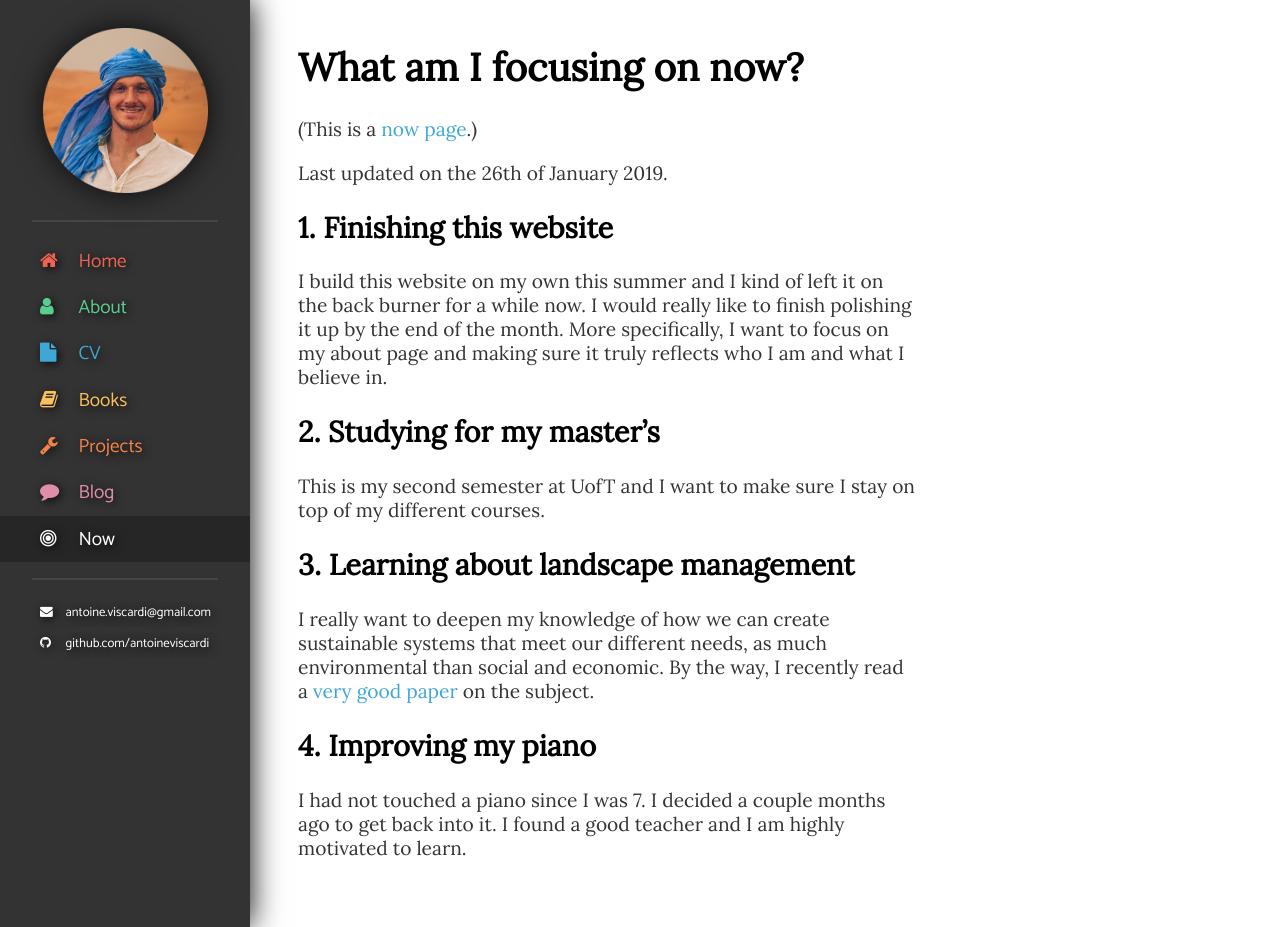
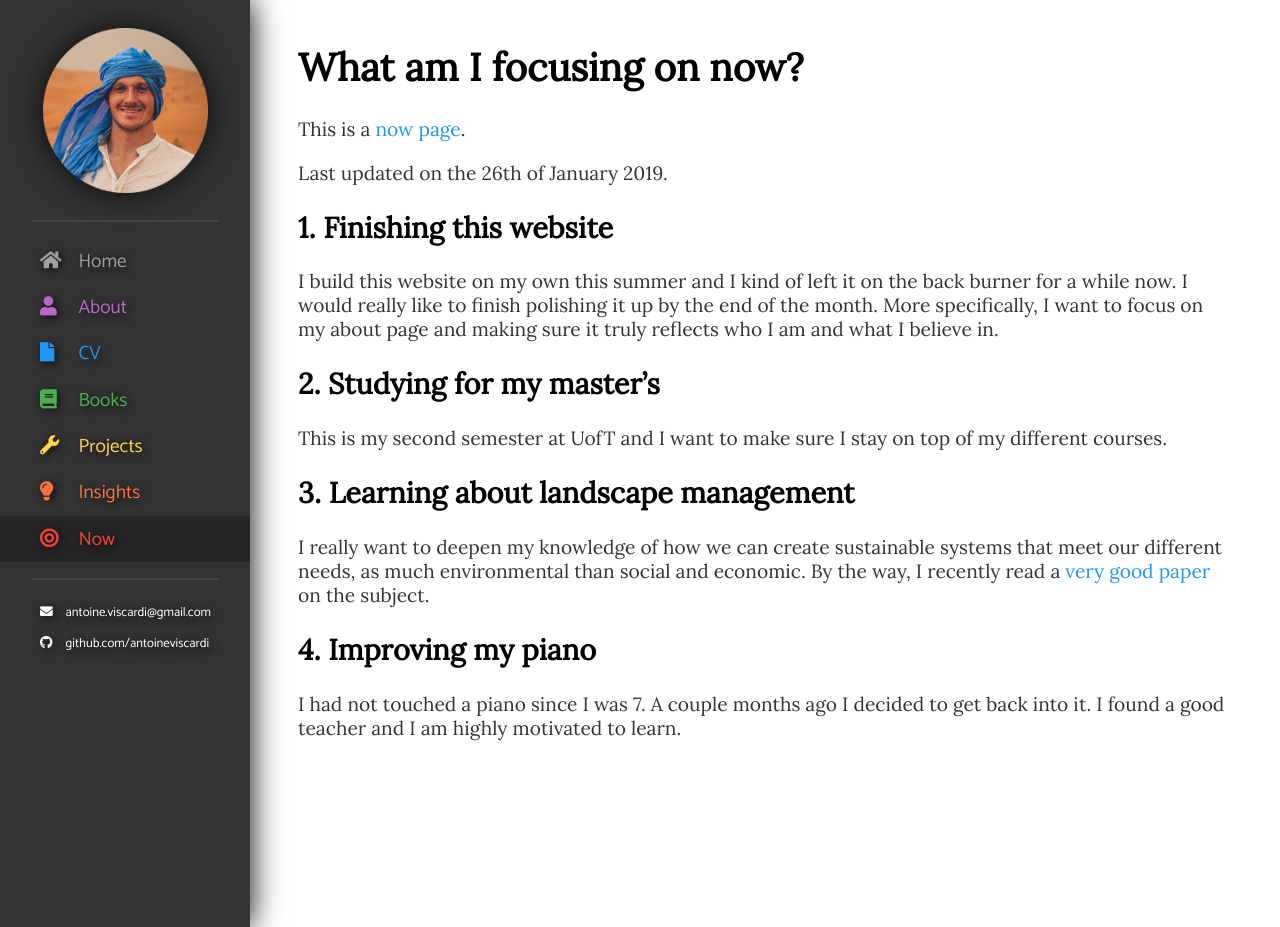
Before and after one commit to Madibam/antoineviscardi.github.io, a Jekyll site: the page built from now/index.md, in a window 1280 px wide and 927 px high. Built offline with Jekyll 4.4.1, drawn with Linux system fonts in a browser that asks for light colours; nearby versions of some CDN libraries.

```diff
--- a/_data/nav-bar.yml
+++ b/_data/nav-bar.yml
@@ -21,9 +21,9 @@
     url:    /projects/
     icon:   wrench
 
-  - title:  Blog
-    url:    /blogs/
-    icon:   comment
+  - title:  Insights
+    url:    /insights/
+    icon:   lightbulb
 
   - title:  Now
     url:    /now/
--- a/_layouts/default.html
+++ b/_layouts/default.html
@@ -5,7 +5,7 @@
 		<title>{{ page.title }}</title>
 		<link rel="stylesheet" type="text/css" href="/css/main.css">
         <link href="https://fonts.googleapis.com/css?family=Catamaran|Lora" rel="stylesheet">
-        <link rel="stylesheet" href="https://cdnjs.cloudflare.com/ajax/libs/font-awesome/4.7.0/css/font-awesome.min.css">
+        <link rel="stylesheet" href="https://use.fontawesome.com/releases/v5.6.3/css/all.css" integrity="sha384-UHRtZLI+pbxtHCWp1t77Bi1L4ZtiqrqD80Kn4Z8NTSRyMA2Fd33n5dQ8lWUE00s/" crossorigin="anonymous">
 	</head>
 
 	<body class="main-container">
@@ -21,7 +21,7 @@
                 <ul>
                     {% for link in site.data.nav-bar.nav-links %}
                         <li class="{{ link.title | downcase }} {% if page.url contains link.url and link.url != '/' or page.url == '/' %}active{% endif %}">
-                            <a href="{{ link.url }}"><i class="fa fa-{{ link.icon }}"></i>{{ link.title }}</a>
+                            <a href="{{ link.url }}"><i class="fas fa-{{ link.icon }}"></i>{{ link.title }}</a>
                         </li>
                     {% endfor %}
                 </ul>
@@ -30,8 +30,8 @@
 
     		<footer class="footer">
       		    <ul>
-                    <li><a href="mailto:antoine.viscardi@gmail.com"><i class="fa fa-envelope"></i>antoine.viscardi@gmail.com</a></li>
-                    <li><a href="https://github.com/antoineviscardi"><i class="fa fa-github"></i>github.com/antoineviscardi</a></li>
+                    <li><a href="mailto:antoine.viscardi@gmail.com"><i class="fas fa-envelope"></i>antoine.viscardi@gmail.com</a></li>
+                    <li><a href="https://github.com/antoineviscardi"><i class="fab fa-github"></i>github.com/antoineviscardi</a></li>
                 </ul>
     		</footer>
         </div>
--- a/_sass/nav.sass
+++ b/_sass/nav.sass
@@ -17,8 +17,8 @@
 .nav li.projects a
     color: $color-nav-projects
 
-.nav li.blog a
-    color: $color-nav-blog
+.nav li.insights a
+    color: $color-nav-insights
 
 .nav li.now a
     color: $color-nav-now
--- a/css/main.sass
+++ b/css/main.sass
@@ -5,15 +5,15 @@
 $font-size:             '14'
 
 $color-nav-background:  #333333
-$color-nav-home:        #EE6352
-$color-nav-about:       #59CD90
-$color-nav-cv:          #3FA7D6
-$color-nav-books:       #FAC05E
-$color-nav-projects:    #F38347
-$color-nav-blog:        #E08DAC
-$color-nav-now:         #ffffff
 $color-shadow:          #050505
 
+$color-nav-home:        #9E9E9E
+$color-nav-about:       #BA68C8
+$color-nav-cv:          #2196f3
+$color-nav-books:       #4CAF50
+$color-nav-projects:    #FFD54F
+$color-nav-insights:    #FF7043
+$color-nav-now:         #F44336
 
 $color-theme:           #333333
 $color-light:           #454545
@@ -60,7 +60,7 @@
 
 .main-content
     padding: 1rem 3rem 3rem 3rem
-    width: 60%
+    width: auto
 
 .main-content p
     color: $color-text-dark
--- a/now/index.md
+++ b/now/index.md
@@ -5,7 +5,7 @@
 
 # {{ page.title }}
 
-(This is a [now page](https://nownownow.com/about).)
+This is a [now page](https://nownownow.com/about){:target="_blank"}.
 
 Last updated on the 26th of January 2019.
 
@@ -16,7 +16,7 @@
 This is my second semester at UofT and I want to make sure I stay on top of my different courses.
 
 ## 3. Learning about landscape management
-I really want to deepen my knowledge of how we can create sustainable systems that meet our different needs, as much environmental than social and economic. By the way, I recently read a [very good paper](https://www.pnas.org/content/110/21/8349) on the subject.
+I really want to deepen my knowledge of how we can create sustainable systems that meet our different needs, as much environmental than social and economic. By the way, I recently read a [very good paper](https://www.pnas.org/content/110/21/8349){:target="_blank"} on the subject.
 
 ## 4. Improving my piano
-I had not touched a piano since I was 7. I decided a couple months ago to get back into it. I found a good teacher and I am highly motivated to learn.
+I had not touched a piano since I was 7. A couple months ago I decided to get back into it. I found a good teacher and I am highly motivated to learn.
```
